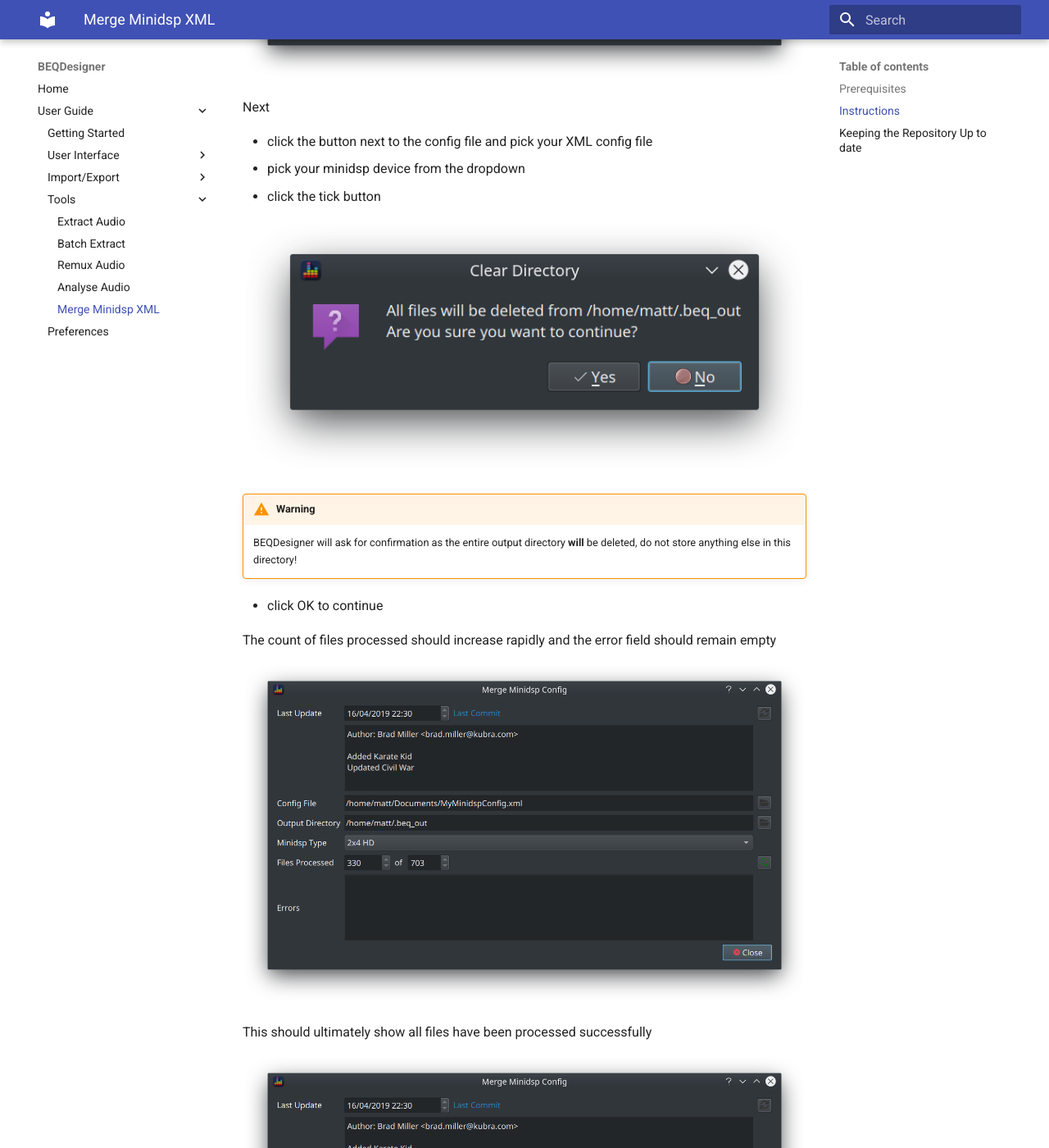
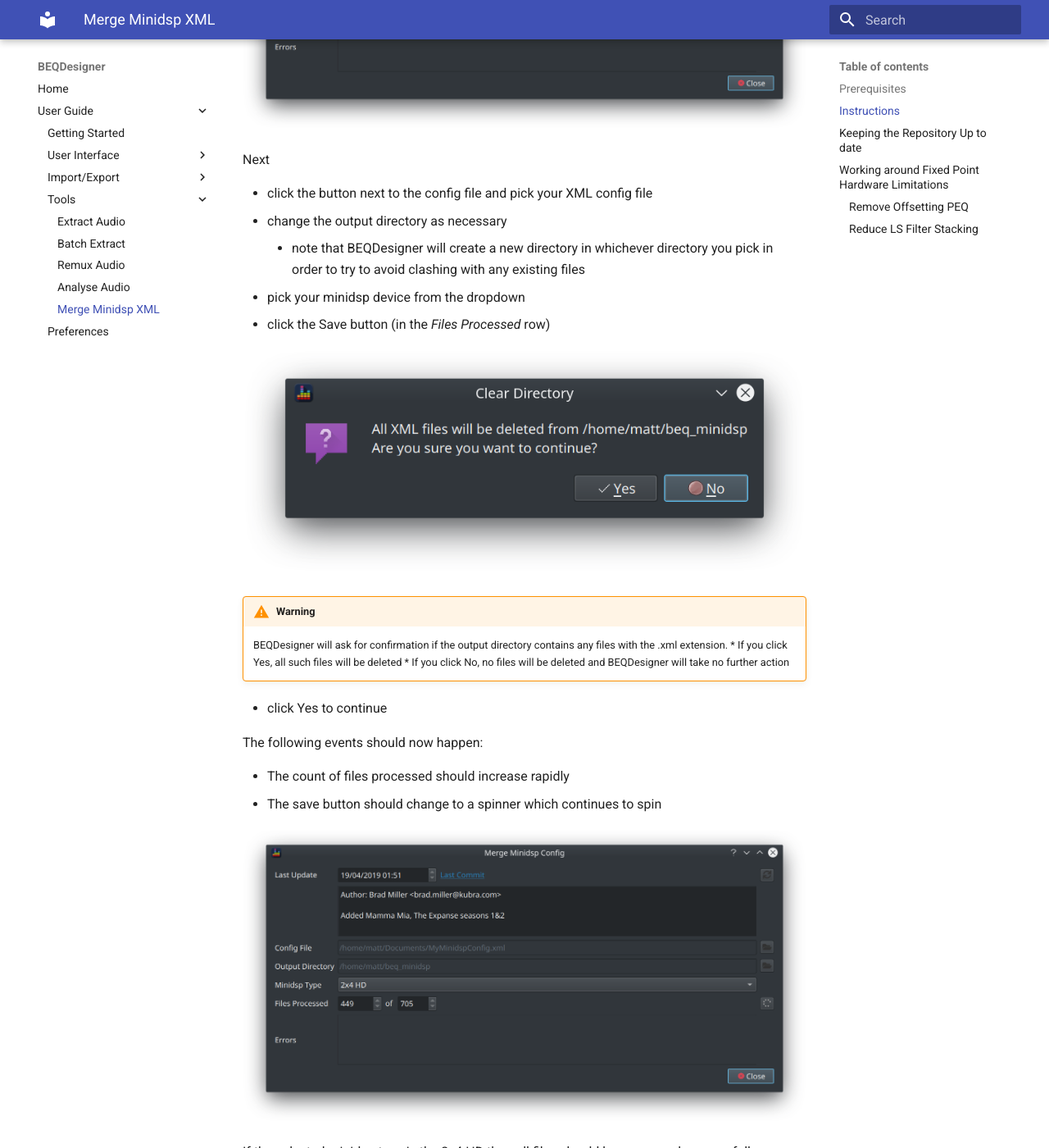
Before and after one commit to 3ll3d00d/beqdesigner, an MkDocs documentation site: the page built from docs/ui/merge_minidsp_xml.md, in a window 1280 px wide and 1400 px high, scrolled down 1661 px. Shown: the whole window at 82% size. Built offline with MkDocs 1.6.1 and Material for MkDocs 9.7.7, drawn with Linux system fonts in a browser that asks for light colours; some of the changed text lies outside the part shown.

Commit message:
updated docs to match 0.6.3-beta.5 functionality

```diff
--- a/docs/ui/merge_minidsp_xml.md
+++ b/docs/ui/merge_minidsp_xml.md
@@ -30,26 +33,37 @@ Clicking the button will instruct BEQDesigner to connect to github and clone the
 Next
 
 * click the button next to the config file and pick your XML config file
+* change the output directory as necessary
+    * note that BEQDesigner will create a new directory in whichever directory you pick in order to try to avoid clashing with any existing files
 * pick your minidsp device from the dropdown
-* click the tick button
+* click the Save button (in the *Files Processed* row)
 
 ![Confirm](../img/merge_3.png)
 
 !!! warning
-    BEQDesigner will ask for confirmation as the entire output directory **will** be deleted, do not store anything else in this directory!
+    BEQDesigner will ask for confirmation if the output directory contains any files with the .xml extension.
+        * If you click Yes, all such files will be deleted
+        * If you click No, no files will be deleted and BEQDesigner will take no further action
 
-* click OK to continue
+* click Yes to continue
 
-The count of files processed should increase rapidly and the error field should remain empty
+The following events should now happen:
+
+* The count of files processed should increase rapidly
+* The save button should change to a spinner which continues to spin
 
 ![In Progress](../img/merge_4.png)
 
-This should ultimately show all files have been processed successfully
+If the selected minidsp type is the 2x4 HD then all files should be processed successfully
 
 ![Done](../img/merge_5.png)
 
+However if the selected minidsp type is either the 2x4 or the 10x10 HD then errors should be expected as the hardware only supports 6 biquads per output channel and some BEQ filters require more than 6  biquads. The error section will specify which files were not processed successfully and how many biquads you'd need to eliminate to use this directly. A suggested workaround is found [below](#Working-around-Fixed-Point-Hardware-Limitations)
+
+![NonHD](../img/merge_error.png)
+
 !!! info
-    If any errors are encountered, raise an issue via [github issues](https://github.com/3ll3d00d/beqdesigner/issues) to discuss further
+    If any other errors are encountered, raise an issue via [github issues](https://github.com/3ll3d00d/beqdesigner/issues) to discuss further
 
 ### Keeping the Repository Up to date
 
@@ -58,3 +72,41 @@ BEQ community member [aron7awol](https://www.avsforum.com/forum/members/8588090-
 If more than 7 days have passed since the last commit found locally then BEQDesigner will prompt you to update your local copy
 
 ![Update](../img/merge_6.png)
+
+### Working around Fixed Point Hardware Limitations
+
+The limitations of the 2x4 and 10x10HD hardware make it hard to give precise guidance however some general principles apply.
+
+Firstly load the filter into BEQDesigner using `File > Add BEQ Filter` or `CTRL+SHIFT+B`
+
+Typically there will be 2 ways to reduce the biquad count. At the time of writing, *A Star is Born* is a good example of both aspect.
+
+![Reduce](../img/reduce_filter_count.png)
+
+#### Remove Offsetting PEQ
+
+Some BEQs employ a small PEQ to offset the overshoot of the LS filters. Try removing this PEQ to see if the effect is small.
+
+In the *A Star is Born* example, the PEQ at 62Hz is such a filter.
+
+#### Reduce LS Filter Stacking
+
+Many BEQs stack multiple low shelf filters in order to reduce the magnitude of the overshoot. If such a filter is present, try the following:
+
+* click edit on the filter
+* make a note of the S value
+
+![Unstack1](../img/unstack_ls_1.png)
+
+* calculate the total gain by count * gain (+29.4dB in this example)
+* reduce the count and increase the gain to maintain the same total gain while reducing the total biquad count as necessary (e.g. count = 3 and gain = 9.8)
+* increase the Q value until S returns to approximately the previous value (where approximately means +/- 0.001)
+
+![Unstack2](../img/unstack_ls_2.png)
+
+* if the Q value has not changed too much (e.g. a change of less than <0.1) then the final response should be very similar however you will need to review this visually to be sure
+
+!!! warning
+    There are 2 possible problems with this approach
+        1. the minidsp UI only accept Q values with 1 decimal place, you will most likely need to convert these filters to custom biquads in order to import them
+        2. some LS filters are at ULF frequencies and the 2x4 hardware has precision issues in this region, be careful when translating this to your own hardware
```
Also changed, not shown: other parts of docs/ui/merge_minidsp_xml.md (+5 -2 lines), docs/ui/add_filter.md (+4 -0 lines), docs/img/merge_1.png, docs/img/merge_2.png, docs/img/merge_3.png, docs/img/merge_4.png, docs/img/merge_5.png, docs/img/merge_error.png (added), docs/img/reduce_filter_count.png (added), docs/img/unstack_ls_1.png (added), docs/img/unstack_ls_2.png (added).
